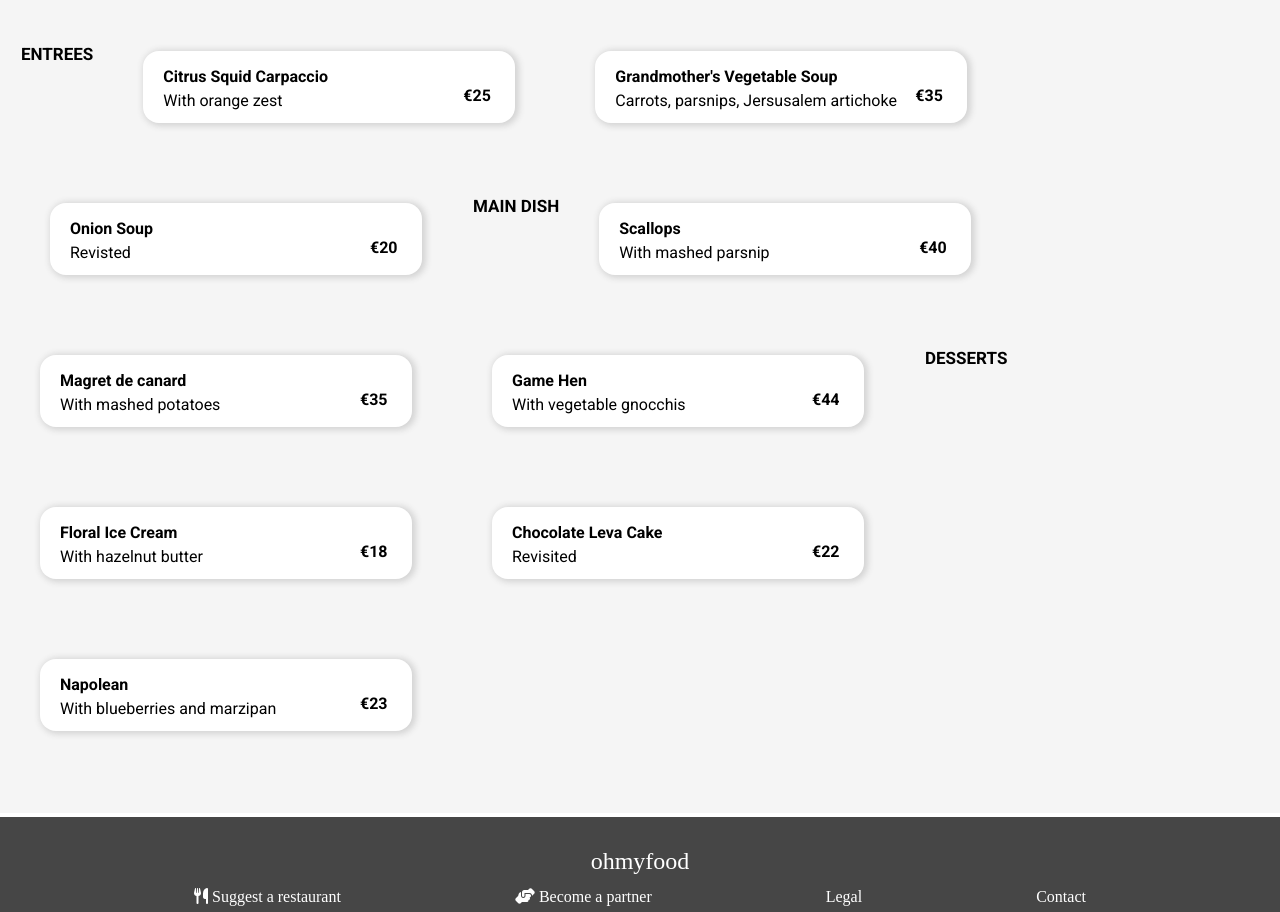
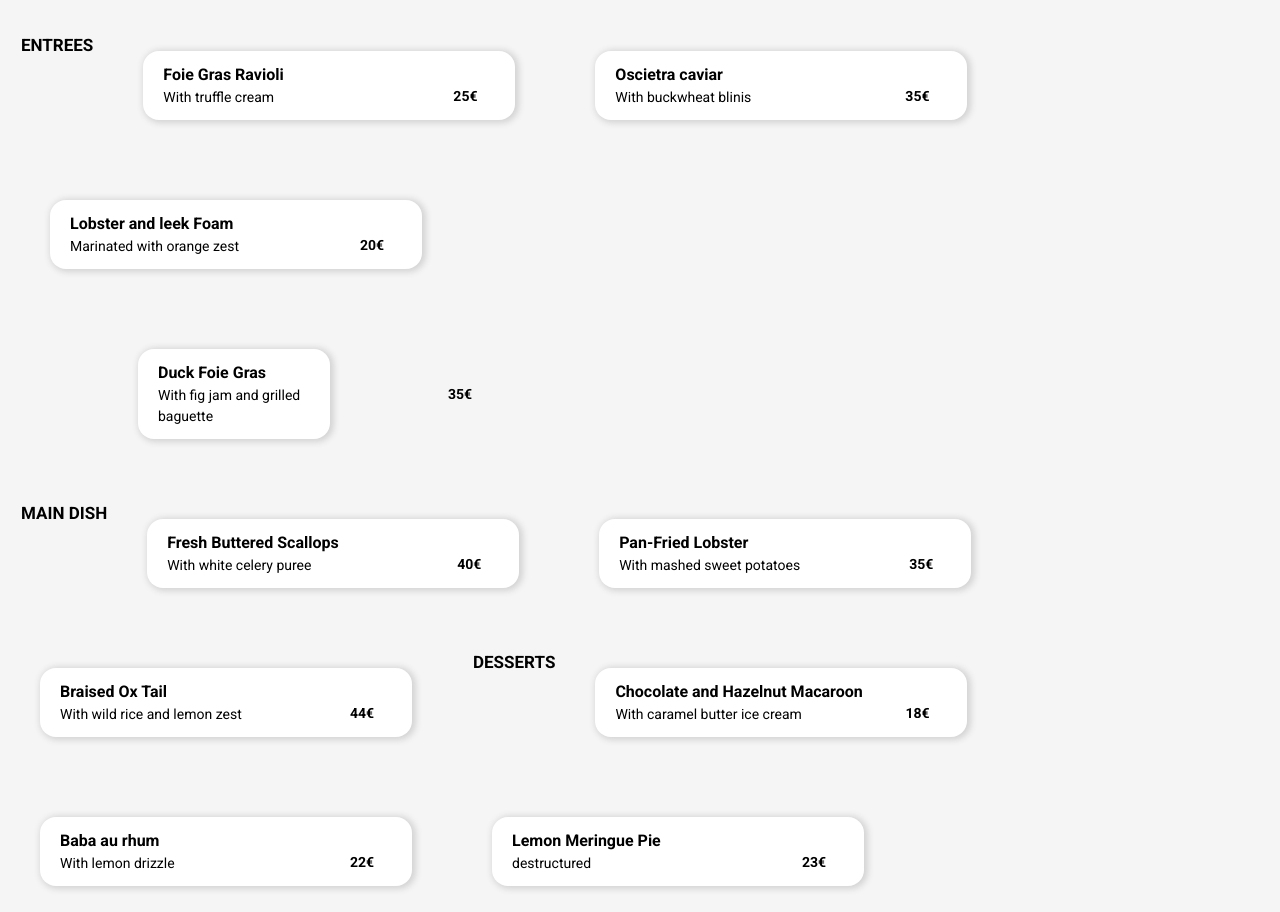
Before and after one commit to SalaCoding/restaurant-ohmyfood, a website: page menu_enchanted.html in a window 1280 px wide. Shown: the part 464-1376 px from the top of the page. Drawn offline with Linux system fonts and the light colour scheme; a web font is replaced by a local one.

Commit message:
Laptop version nearly done

```diff
--- a/menu_enchanted.html
+++ b/menu_enchanted.html
@@ -39,76 +39,84 @@
                 <h2>ENTREES</h2>
                 <div class="plat__one actionOne">
                     <div>
-                        <h3>Citrus Squid Carpaccio</h3>
-                        <p>With orange zest</p>
+                        <h3>Foie Gras Ravioli</h3>
+                        <p>With truffle cream</p>
                     </div>
-                    <p class="price">€25</p>
+                    <p class="price cut-text--all">25€</p>
                     <span class="animated__fa"><i class="fas fa-check"></i></span>
                 </div>
                 <div class="plat__one actionOne">
                     <div>
-                        <h3>Grandmother's Vegetable Soup</h3>
-                        <p>Carrots, parsnips, Jersusalem artichoke</p>
+                        <h3>Oscietra caviar</h3>
+                        <p>With buckwheat blinis</p>
                     </div>
-                    <p class="price">€35</p>
+                    <p class="price cut-text--all">35€</p>
                     <span class="animated__fa"><i class="fas fa-check"></i></span>
                 </div>
                 <div class="plat__one actionOne">
                     <div>
-                        <h3>Onion Soup</h3>
-                        <p>Revisted</p>
+                        <h3>Lobster and leek Foam</h3>
+                        <p>Marinated with orange zest</p>
                     </div>
-                    <p class="price">€20</p>
+                    <p class="price cut-text--all">20€</p>
+                    <span class="animated__fa"><i class="fas fa-check"></i></span>
+                </div>
+                <div class="plat__one actionOne --special__case">
+                    <div>
+                        <h3>Duck Foie Gras</h3>
+                        <p>With fig jam and grilled baguette</p>
+                    </div>
+                    <p class="price cut-text--all">35€</p>
                     <span class="animated__fa"><i class="fas fa-check"></i></span>
                 </div>
                 <h2>MAIN DISH</h2>
                 <div class="plat__one actionTwo">
                     <div>
-                        <h3>Scallops</h3>
-                        <p>With mashed parsnip</p>
+                        <h3>Fresh Buttered Scallops</h3>
+                        <p>With white celery puree</p>
                     </div>
-                    <p class="price">€40</p>
+                    <p class="price cut-text--all">40€</p>
                     <span class="animated__fa"><i class="fas fa-check"></i></span>
                 </div>
                 <div class="plat__one actionTwo">
                     <div>
-                        <h3>Magret de canard</h3>
-                        <p>With mashed potatoes</p>
+                        <h3>Pan-Fried Lobster</h3>
+                        <p>With mashed sweet potatoes</p>
                     </div>
-                    <p class="price">€35</p>
+                    <p class="price cut-text--all">35€</p>
                     <span class="animated__fa"><i class="fas fa-check"></i></span>
                 </div>
                 <div class="plat__one actionTwo">
                     <div>
-                        <h3>Game Hen</h3>
-                        <p>With vegetable gnocchis</p>
+                        <h3>Braised Ox Tail</h3>
+                        <p>With wild rice and lemon zest</p>
                     </div>
-                    <p class="price">€44</p>
+                    <p class="price cut-text--all">44€</p>
                     <span class="animated__fa"><i class="fas fa-check"></i></span>
                 </div>
                 <h2>DESSERTS</h2>
-                <div class="plat__one actionThree">
+                <div class="plat__one actionThree another__special--case">
                     <div>
-                        <h3>Floral Ice Cream</h3>
-                        <p>With hazelnut butter</p>
+                        <h3>Chocolate and Hazelnut Macaroon</h3>
+                        <p>With caramel butter ice cream</p>
                     </div>
-                    <p class="price">€18</p>
+                    <p class="price cut-text--all">18€</p>
                     <span class="animated__fa"><i class="fas fa-check"></i></span>
                 </div>
                 <div class="plat__one actionThree">
                     <div>
-                        <h3>Chocolate Leva Cake</h3>
-                        <p>Revisited</p>
+                        <h3>Baba au rhum</h3>
+                        <p>With lemon drizzle</p>
                     </div>
-                    <p class="price">€22</p>
+                    <p class="price cut-text--all">22€</p>
                     <span class="animated__fa"><i class="fas fa-check"></i></span>
                 </div>
                 <div class="plat__one actionThree">
                     <div>
-                        <h3>Napolean</h3>
-                        <p>With blueberries and marzipan</p>
+                        <h3>Lemon Meringue Pie</h3>
+                        <p>destructured</p>
                     </div>
-                    <p class="price">€23</p>
+                    <p class="price cut-text--all">23€</p>
                     <span class="animated__fa"><i class="fas fa-check"></i></span>
                 </div>
             </div>
--- a/sass/pages/_menu.scss
+++ b/sass/pages/_menu.scss
@@ -39,7 +39,7 @@
             font-family: 'Roboto';
             font-weight: bold;
             font-size: 17px;
-            line-height: 2;
+            line-height: 1;
             margin-left: 21px;
         }
         & > .plat__one{
@@ -51,9 +51,8 @@
             box-shadow: 2px 1px 6px 2px rgb(226, 226, 226);
             box-shadow: 2px 1px 6px 2px rgb(211, 211, 211);
             margin: 40px;
-            padding: 4px 10px;
+            padding: 2px 10px;
             width: 22em;
-            height: 4em;
             cursor: pointer;
             & > div{
                 padding: 10px;
@@ -63,6 +62,28 @@
                 font-weight: bold;
                 font-size: 16px;
             }
+            p{
+                font-size: 14px;
+            }
+            .cut-text {
+                text-overflow: ellipsis;
+                overflow: hidden;
+                width: 284px;
+                height: 1.2em;
+                white-space: nowrap;
+              }
+        }
+        &:hover > .prive {
+                text-overflow: ellipsis;
+                overflow: hidden;
+                width: 104px;
+                height: 1.2em;
+                white-space: nowrap;
+        }
+        & > .--special__case{
+            position: absolute;
+            margin-left: 8em;
+            margin-right: 60em;
         }
         & > .actionOne{
             position: relative;
@@ -80,6 +101,22 @@
                     opacity: 1;
                 }
             }
+            .cut-text {
+                text-overflow: ellipsis;
+                overflow: hidden;
+                width: 284px;
+                height: 1.2em;
+                white-space: nowrap;
+              }
+        }
+        & > .actionOne:hover{
+            .cut-text {
+                text-overflow: ellipsis;
+                overflow: hidden;
+                width: 210px;
+                height: 1.2em;
+                white-space: nowrap;
+              }
         }
         & > .actionTwo{
             position: relative;
@@ -96,8 +133,22 @@
                     opacity: 1;
                 }
             }
+            .cut-text {
+                text-overflow: ellipsis;
+                overflow: hidden;
+                width: 286px;
+                height: 1.2em;
+                white-space: nowrap;
+            }
         }
-        .actionThree{
+        & > .actionTwo:hover{
+            &:hover{
+                .cut-text--all{
+                    left: 19em;
+                }
+            }
+        }
+        & > .actionThree{
             position: relative;
             animation: actionThrird;
             animation-duration: 1.7s;
@@ -112,13 +163,46 @@
                     opacity: 1;
                 }
             }
+            .cut-text {
+                text-overflow: ellipsis;
+                overflow: hidden;
+                width: 286px;
+                height: 1.2em;
+                white-space: nowrap;
+            }
         }
+        & > .actionThree:hover{
+            &:hover{
+                .cut-text--all{
+                    left: 19em;
+                }
+            }
+        }
+        //.another__special--case{
+        //    position: relative;
+        //    border: 1px solid;
+        //    background: red;
+        //    break-after: none;
+        //}
+
     .price{
         position: absolute;
-        left: 20em;
-        top: 1.8em;
+        left: 22em;
+        top: 2.1em;
         font-weight: bold;
-    }.animated__fa{
+        padding: 2px;
+        text-overflow: ellipsis;
+        overflow: hidden;
+        height: 1.2em;
+        white-space: nowrap;
+    }
+    //When you over Fried egg
+    &:hover{
+        .cut-text--egg {
+            left: 19em;
+          }
+    }
+    .animated__fa{
         position: absolute;
         top: 0px;
         left: 308px;
@@ -130,6 +214,7 @@
         background: rgb(83, 229, 195);
         opacity: 0;
     }
+    //The animation slide from right to left
     .plat__one:hover .animated__fa{
         transition-property: width;
         animation: slideToLeft 0.3s forwards;
@@ -143,6 +228,7 @@
             clip-path: inset(0 0 0 0);
           }
     }
+    //This is for the background of the check mark
     .animated__fa .fas{
         background: #fff;
         color: rgb(51, 255, 0);
@@ -151,12 +237,15 @@
         height: 17px;
         padding: 4px;
     }
+    //This is for to appear the check mark
     .plat__one:hover .animated__fa{
         opacity: 1;
     }
+    //this is for the rotation of the check mark
     .plat__one:hover .animated__fa .fas{
         animation: rotating 320ms;
     }
+    // Here the check mark transformation
     @keyframes rotating{
         0%{
             transform: rotate(-160deg);
```
Also changed, not shown: menu_bastille.html (+10 -10 lines), menu_gourmand.html (+27 -27 lines), menu_palette.html (+28 -28 lines), css/style.css, 1 other file.
